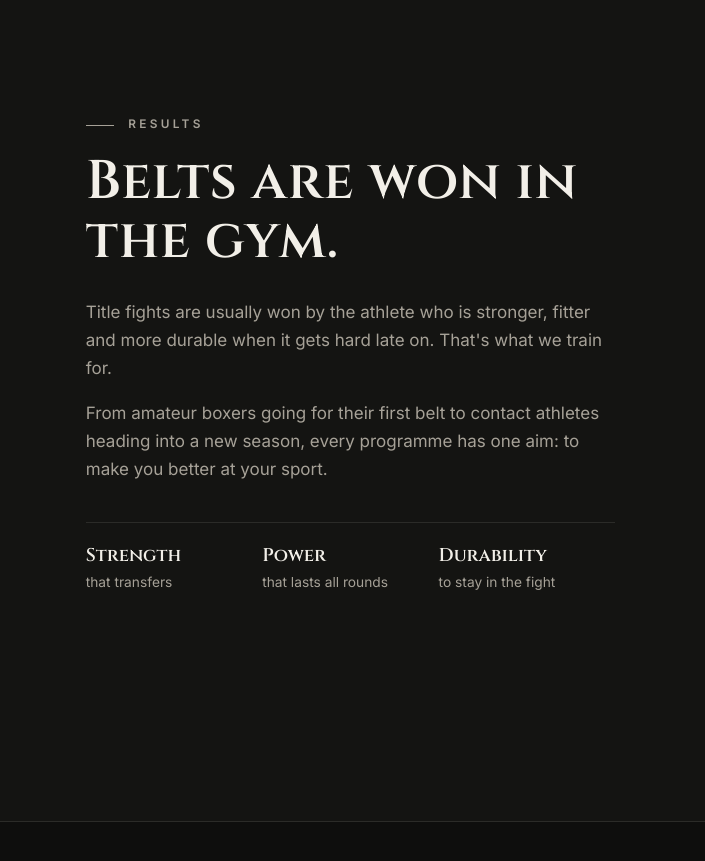
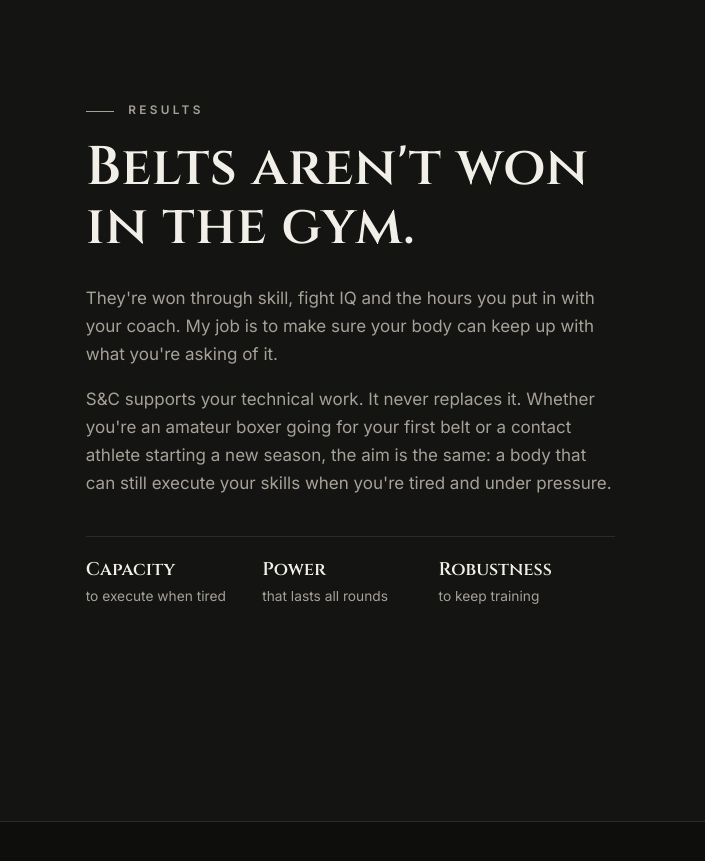
Before and after one commit to tommy-wood/tommy-wood.github.io, a plain HTML site: page index.html in a window 1280 px wide. Shown: the part 3800-4661 px from the top of the page, 575-1280 px from the left. Drawn offline with Linux system fonts and the light colour scheme.

Commit message:
Rework Results copy around S&C supporting skill and fight IQ
Co-Authored-By: Claude Opus 5.5 <noreply@anthropic.com>
Claude-Session: https://claude.ai/code/session_01RUwNBEucoZHFmLJPsMwQ84

```diff
--- a/index.html
+++ b/index.html
@@ -224,13 +224,13 @@
         </figure>
         <div class="results__copy reveal">
           <p class="eyebrow">Results</p>
-          <h2>Belts are won in the gym.</h2>
-          <p>Title fights are usually won by the athlete who is stronger, fitter and more durable when it gets hard late on. That's what we train for.</p>
-          <p>From amateur boxers going for their first belt to contact athletes heading into a new season, every programme has one aim: to make you better at your sport.</p>
+          <h2>Belts aren't won in the gym.</h2>
+          <p>They're won through skill, fight IQ and the hours you put in with your coach. My job is to make sure your body can keep up with what you're asking of it.</p>
+          <p>S&amp;C supports your technical work. It never replaces it. Whether you're an amateur boxer going for your first belt or a contact athlete starting a new season, the aim is the same: a body that can still execute your skills when you're tired and under pressure.</p>
           <div class="pillars">
-            <div><strong>Strength</strong><span>that transfers</span></div>
+            <div><strong>Capacity</strong><span>to execute when tired</span></div>
             <div><strong>Power</strong><span>that lasts all rounds</span></div>
-            <div><strong>Durability</strong><span>to stay in the fight</span></div>
+            <div><strong>Robustness</strong><span>to keep training</span></div>
           </div>
         </div>
       </div>
```
